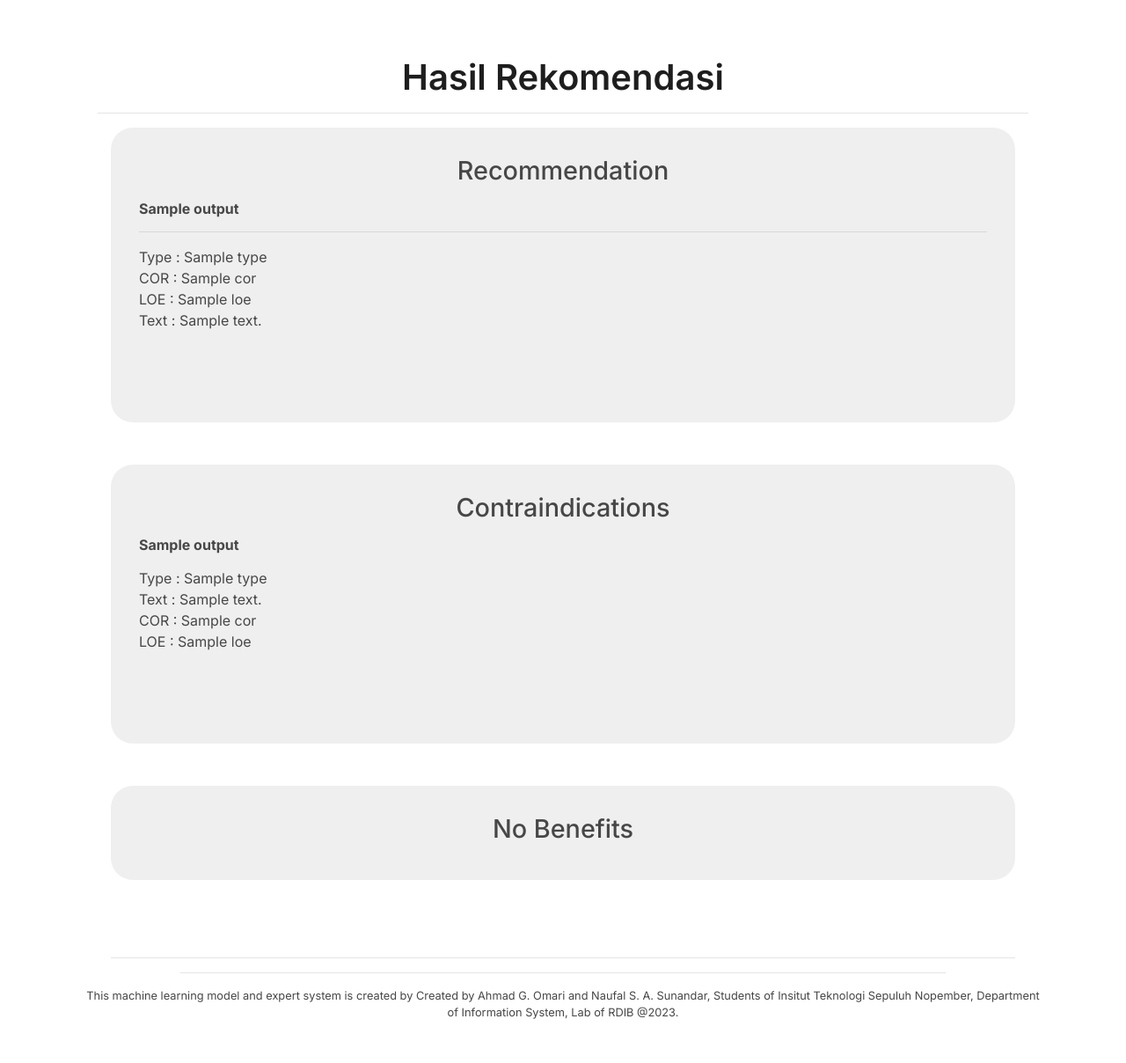
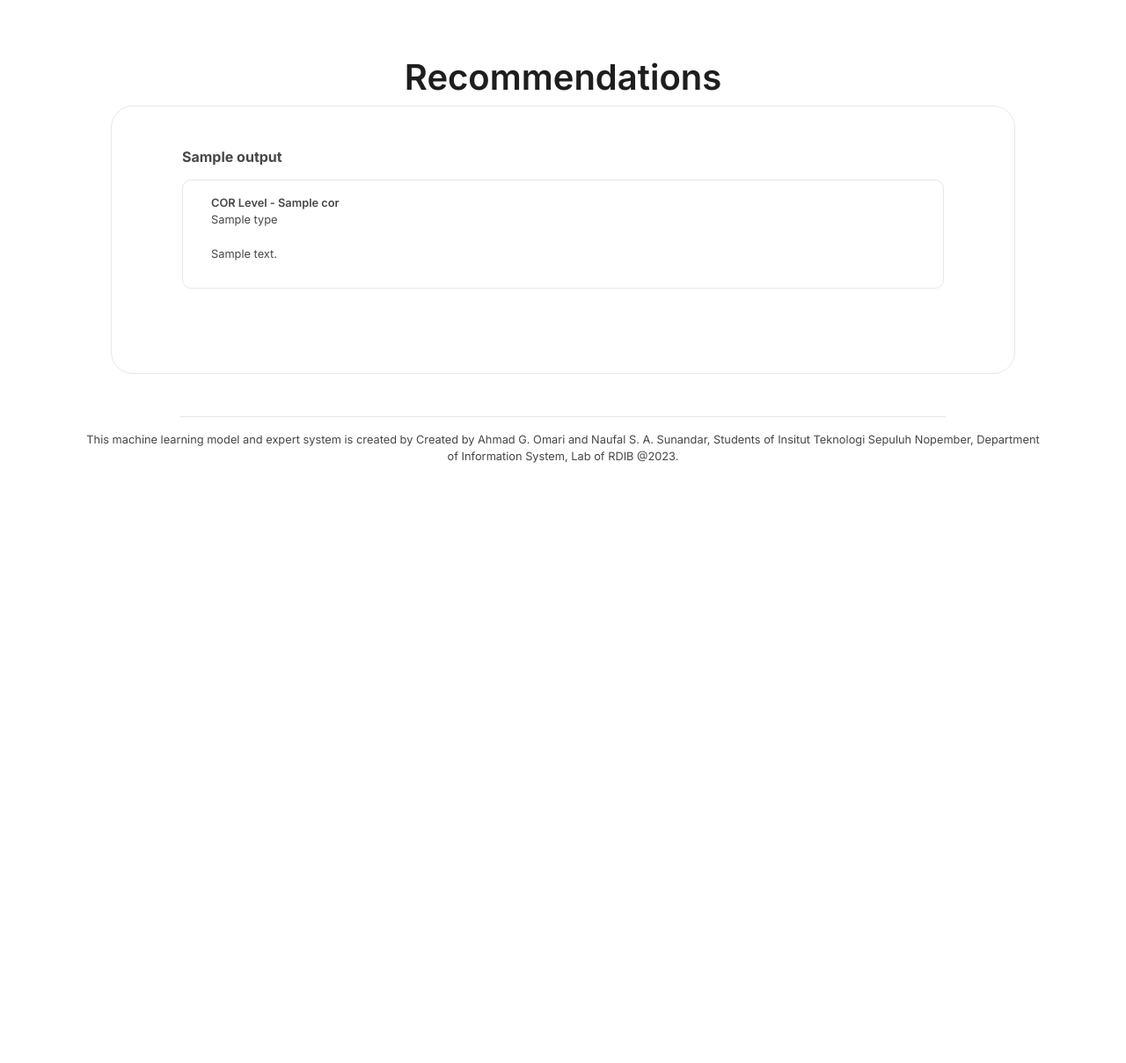
Before and after one commit to modalhoki/flask-project1, a Flask app: template templates/expert_system_result.html in a window 1280 px wide. Shown: the whole page at 88% size. After the commit the page ends 526 px from the top, so only its background shows below. Run offline with Flask 3, Linux system fonts and the light colour scheme; the template is opened without the code that fills it: most values are stand-ins (such as "Sample title", 1, 10 or a date in 2020); parts of the project's set-up code (start-up, migrations or seed data) failed here and were passed over; some libraries are stand-ins or nearby versions.

Commit message:
recommedation results UI Update

```diff
--- a/static/css/main.css
+++ b/static/css/main.css
@@ -5,12 +5,12 @@ body {
 }
 
 .result {
-    background-color: #eeee;
     min-height: 30px;
     border-radius: 25px;
     min-width: auto;
-    padding: 2em;
+    padding: 2em 5em 2em 5em;
     margin-bottom: 3em;
+    border:1px solid #e7e7e7;
 }
 
 .container{
@@ -298,3 +298,15 @@ h3{
     min-width: 10em;
     background-color: #ebeef2;
 }
+
+.explanation-recommendation{
+    margin: 0em 0em 4em 0em;
+    /* background-color: #f8f8f8; */
+    border:1px solid #e7e7e7;
+    border-radius: 10px;
+    padding: 1em 2em 1em 2em;
+}
+
+h3 .title-recommendation{
+    margin: 0 0 0 0.5em;
+}
--- a/templates/expert_system_result.html
+++ b/templates/expert_system_result.html
@@ -6,57 +6,24 @@
 
 {% block body %}
     <div class="container">
-        <h1>Hasil Rekomendasi</h1>
-        <hr>
+        <h1>Recommendations</h1>
         <div class="container">
 
             <div class="container result">
-                <h2 class="result-title">Recommendation</h2>
                 {% for result in recommendation_result %}
-                    <h3>{{ result['output'] }}</h3>
-                    <hr>
+                    <h3 class="title-recommendation">{{ result['output'] }}</h3>
+{#                    <hr>#}
                     {% for text in result['detail'] %}
-                        Type : {{ text['Type'] }} <br>
-                        COR : {{ text['COR'] }} <br>
-                        LOE : {{ text['LOE'] }} <br>
-                        Text : {{ text['text']}} <br>
-                         <br> <br> <br>
+                        <div class="explanation-recommendation">
+                            <div class="part">
+                                <b>COR Level - {{ text['COR'] }} <br></b>
+                                {{ text['Type'] }} <br> <br>
+                                {{ text['text']}} <br>
+                            </div>
+
+                        </div>
                     {% endfor %}
                 {% endfor %}
-            </div>
-
-            <div class="container result">
-                <h2>Contraindications</h2>
-                {% for result in contraindications_result %}
-                    <h3>{{ result['output'] }}</h3>
-                    {% for text in result['detail'] %}
-                        <span>Type : {{ text['Type'] }}</span> <br>
-                        Text : {{ text['text']}} <br>
-                        COR : {{ text['COR'] }} <br>
-                        LOE : {{ text['LOE'] }} <br>
-                         <br> <br> <br>
-                    {% endfor %}
-                {% endfor %}
-            </div>
-
-            <div class="container result">
-                <h2>No Benefits</h2>
-                {% for result in no_benefits_result %}
-                    <h3>{{ result['output'] }}</h3>
-                    {% for text in result['detail'] %}
-                        <span>Type : {{ text['Type'] }}</span> <br>
-                        Text : {{ text['text']}} <br>
-                        COR : {{ text['COR'] }} <br>
-                        LOE : {{ text['LOE'] }} <br>
-                         <br> <br> <br>
-                    {% endfor %}
-                {% endfor %}
-            </div>
-
-
-            <br>
-            <hr>
-            <div class="bgku">
             </div>
         </div>
     </div>
```
Also changed, not shown: old_file_backup/expert_system_result.html (added, +68 -0 lines).
